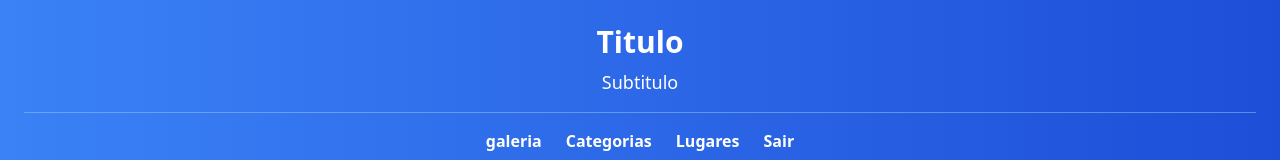
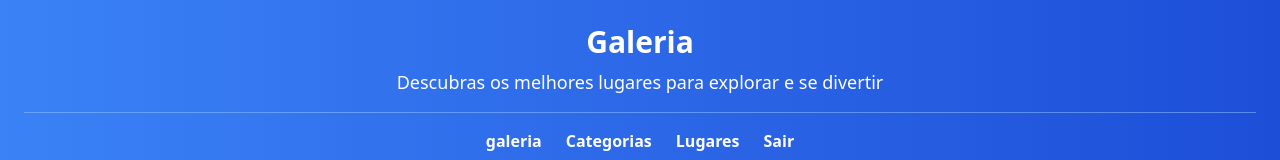
Before and after one commit to KennedyMartinsB/Angular-19---Curso-Completo-do-Iniciante-ao-Avan-ado-2025-, an Angular app in the folder passeio-app/: page /paginas/galeria in a window 1280 px wide. Shown: the top 160 px of the page. Built offline with nearby package versions, Linux system fonts and the light colour scheme; data requests are answered from the project's data file.

Commit message:
Feature: titulo e subtitulo dinamico

```diff
--- a/passeio-app/src/app/template/layout/layout.component.html
+++ b/passeio-app/src/app/template/layout/layout.component.html
@@ -1,8 +1,8 @@
 <header class="bg-gradient-to-r from-blue-500 to-blue-700 text-white p-6 shadow-lg">
   <div class="text-center">
-    <h1 class="text-3xl font-bold">Titulo</h1>
+    <h1 class="text-3xl font-bold">{{ props.titulo }}</h1>
     <p class="text-lg mt-2">
-      Subtitulo
+      {{ props.subTitulo }}
     </p>
   </div>
 
--- a/passeio-app/src/app/template/layout/layout.component.ts
+++ b/passeio-app/src/app/template/layout/layout.component.ts
@@ -1,4 +1,7 @@
-import { Component } from '@angular/core';
+import { Component, OnInit } from '@angular/core';
+import { LayoutProps } from './layoutprops';
+import { ActivatedRoute, Router } from '@angular/router';
+import { filter, map } from 'rxjs';
 
 @Component({
   selector: 'app-layout',
@@ -6,6 +9,25 @@ import { Component } from '@angular/core';
   templateUrl: './layout.component.html',
   styleUrls: ['./layout.component.scss']
 })
-export class LayoutComponent {
+export class LayoutComponent implements OnInit{
+  props: LayoutProps = { titulo: '', subTitulo: '' };
 
+  constructor(private router: Router, private activatedRoute: ActivatedRoute) {}
+
+  ngOnInit(): void{
+    // this.props = this.obterPropriedadesDeLayout();
+    this.router.events.pipe(
+      filter(() => this.activatedRoute.firstChild !== null),
+      map(() => this.obterPropriedadesDeLayout())
+    ).subscribe((props: LayoutProps) => this.props = props)
+  }
+
+  obterPropriedadesDeLayout() : LayoutProps {
+    let rotaFilha = this.activatedRoute.firstChild;
+
+    while(rotaFilha?.firstChild){
+      rotaFilha = rotaFilha.firstChild
+    }
+    return rotaFilha?.snapshot.data as LayoutProps
+  }
 }
--- /dev/null
+++ b/passeio-app/src/app/template/layout/layoutprops.ts
@@ -0,0 +1,4 @@
+export interface LayoutProps {
+  titulo: string;
+  subTitulo: string;
+}
--- a/passeio-app/src/app/template/template-routing.module.ts
+++ b/passeio-app/src/app/template/template-routing.module.ts
@@ -11,17 +11,20 @@ const routes: Routes = [
       {
         path: 'categorias',
         loadChildren: () => import('../categorias/categorias.module').then(m => m.CategoriasModule),
-        pathMatch: 'full'
+        pathMatch: 'full',
+        data: { titulo: 'Categorias', subTitulo: 'Realize o cadastro de novas categorias' }
       },
       {
         path: 'lugares',
         loadChildren: () => import('../lugares/lugares.module').then(m => m.LugaresModule),
-        pathMatch: 'full'
+        pathMatch: 'full',
+        data: { titulo: 'Lugares', subTitulo: 'Realize o cadastro de novos lugares' }
       },
       {
         path: 'galeria',
         loadChildren: () => import('../galeria/galeria.module').then(m => m.GaleriaModule),
-        pathMatch: 'full'
+        pathMatch: 'full',
+        data: { titulo: 'Galeria', subTitulo: 'Descubras os melhores lugares para explorar e se divertir' }
       }
     ]
   }
```
